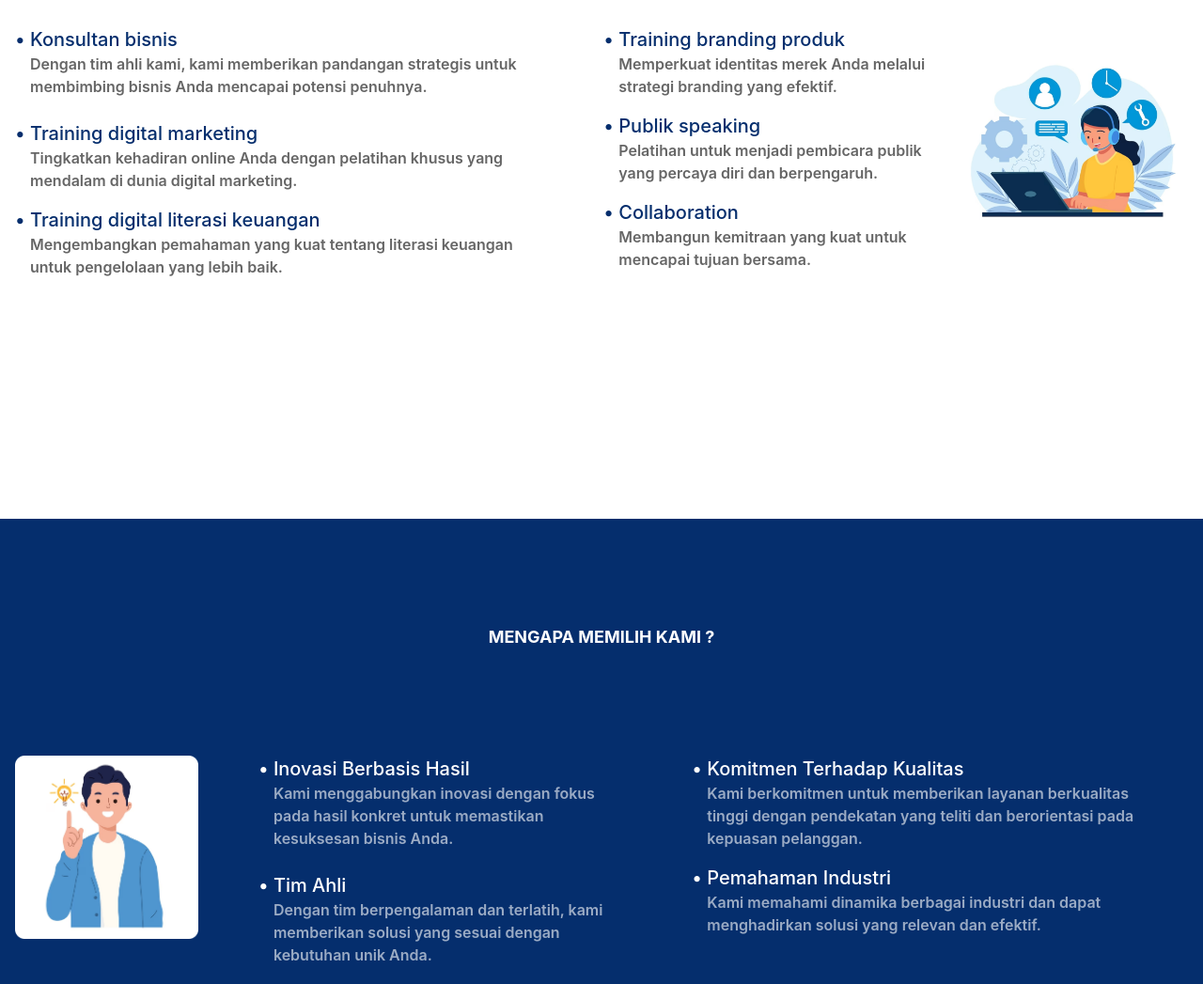
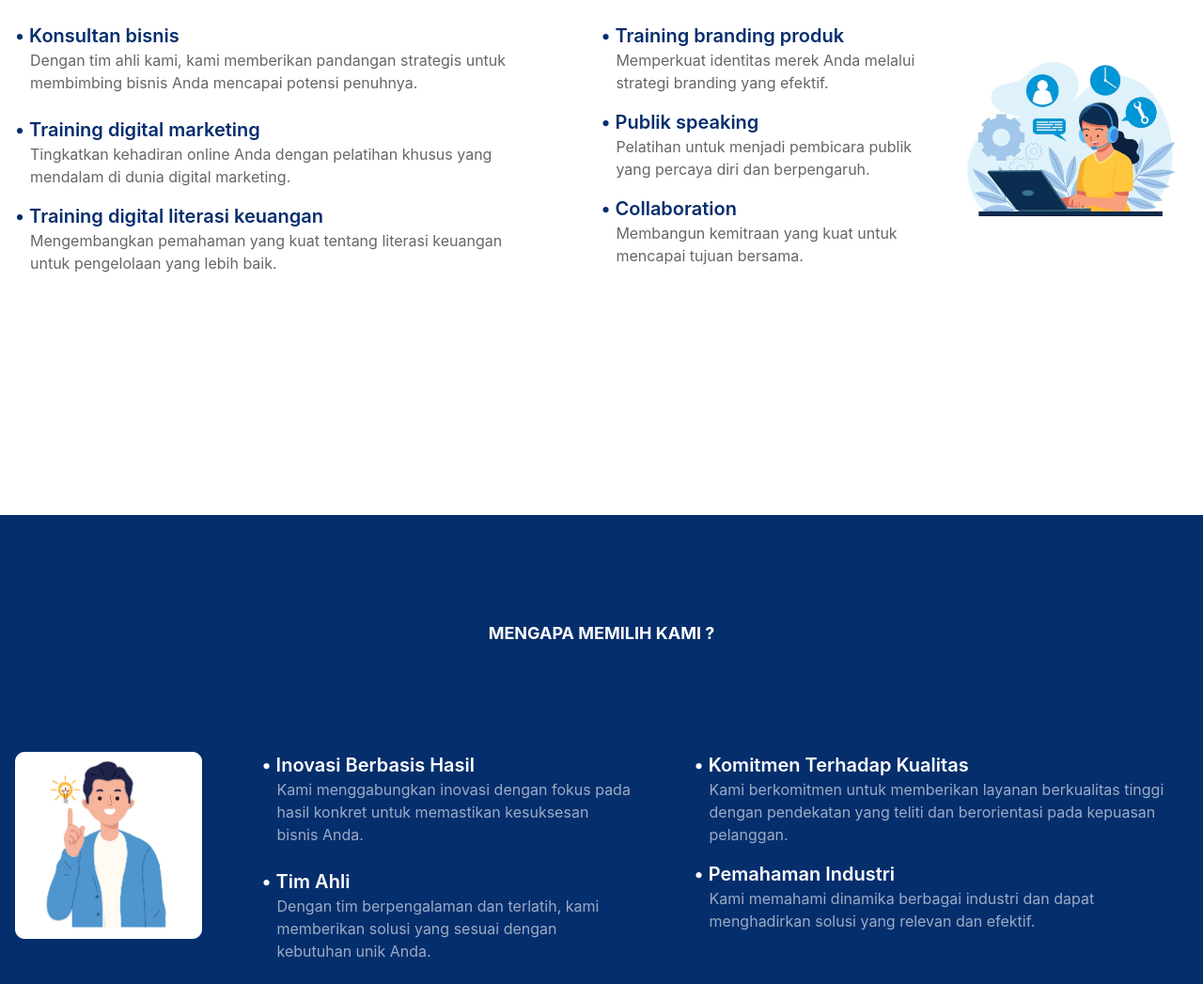
Before and after one commit to adinghabsyi/funvita-indonesia, a website: page public/index.html in a window 1280 px wide. Shown: the part 1580-2627 px from the top of the page at 94% size. Drawn offline with nearby package versions, Linux system fonts and the light colour scheme.

Commit message:
fix font text

```diff
--- a/public/index.html
+++ b/public/index.html
@@ -244,7 +244,7 @@
     <!-- Layanan Section Start -->
     <section id="service" class="py-12 mb-32 lg:py-28">
       <div class="container mx-auto">
-        <h4 class="font-bold uppercase text-center text-primary text-2xl mb-28">
+        <h4 class="font-bold uppercase text-center text-primary text-lg mb-28">
           Layanan Utama
         </h4>
         <div class="flex flex-col lg:flex-row">
@@ -254,26 +254,28 @@
             data-aos-duration="3000"
           >
             <div class="mb-6">
-              <p class="font-medium text-xl text-primary">• Konsultan bisnis</p>
-              <p class="font-semibold text-dark opacity-60 pl-4">
+              <p class="font-semibold text-xl text-primary">
+                • Konsultan bisnis
+              </p>
+              <p class="font-thin text-dark opacity-60 pl-4">
                 Dengan tim ahli kami, kami memberikan pandangan strategis untuk
                 membimbing bisnis Anda mencapai potensi penuhnya.
               </p>
             </div>
             <div class="mb-4">
-              <p class="font-medium text-xl text-primary">
+              <p class="font-semibold text-xl text-primary">
                 • Training digital marketing
               </p>
-              <p class="font-semibold text-dark opacity-60 pl-4">
+              <p class="font-thin text-dark opacity-60 pl-4">
                 Tingkatkan kehadiran online Anda dengan pelatihan khusus yang
                 mendalam di dunia digital marketing.
               </p>
             </div>
             <div class="mb-4">
-              <p class="font-medium text-xl text-primary">
+              <p class="font-semibold text-xl text-primary">
                 • Training digital literasi keuangan
               </p>
-              <p class="font-semibold text-dark opacity-60 pl-4">
+              <p class="font-thin text-dark opacity-60 pl-4">
                 Mengembangkan pemahaman yang kuat tentang literasi keuangan
                 untuk pengelolaan yang lebih baik.
               </p>
@@ -285,24 +287,26 @@
             data-aos-duration="3000"
           >
             <div class="mb-4">
-              <p class="font-medium text-xl text-primary">
+              <p class="font-semibold text-xl text-primary">
                 • Training branding produk
               </p>
-              <p class="font-semibold text-dark opacity-60 pl-4">
+              <p class="font-thin text-dark opacity-60 pl-4">
                 Memperkuat identitas merek Anda melalui strategi branding yang
                 efektif.
               </p>
             </div>
             <div class="mb-4">
-              <p class="font-medium text-xl text-primary">• Publik speaking</p>
-              <p class="font-semibold text-dark opacity-60 pl-4">
+              <p class="font-semibold text-xl text-primary">
+                • Publik speaking
+              </p>
+              <p class="font-thin text-dark opacity-60 pl-4">
                 Pelatihan untuk menjadi pembicara publik yang percaya diri dan
                 berpengaruh.
               </p>
             </div>
             <div class="mb-4">
-              <p class="font-medium text-xl text-primary">• Collaboration</p>
-              <p class="font-semibold text-dark opacity-60 pl-4">
+              <p class="font-semibold text-xl text-primary">• Collaboration</p>
+              <p class="font-thin text-dark opacity-60 pl-4">
                 Membangun kemitraan yang kuat untuk mencapai tujuan bersama.
               </p>
             </div>
@@ -348,17 +352,17 @@
           </div>
           <div class="lg:mb-0 lg:mr-16 lg:ml-16">
             <div class="mb-6">
-              <p class="font-medium text-xl text-white">
+              <p class="font-semibold text-xl text-white">
                 • Inovasi Berbasis Hasil
               </p>
-              <p class="font-semibold text-white opacity-60 pl-4">
+              <p class="font-light text-white opacity-60 pl-4">
                 Kami menggabungkan inovasi dengan fokus pada hasil konkret untuk
                 memastikan kesuksesan bisnis Anda.
               </p>
             </div>
             <div class="mb-4">
-              <p class="font-medium text-xl text-white">• Tim Ahli</p>
-              <p class="font-semibold text-white opacity-60 pl-4">
+              <p class="font-semibold text-xl text-white">• Tim Ahli</p>
+              <p class="font-light text-white opacity-60 pl-4">
                 Dengan tim berpengalaman dan terlatih, kami memberikan solusi
                 yang sesuai dengan kebutuhan unik Anda.
               </p>
@@ -366,18 +370,20 @@
           </div>
           <div class="mb-8 lg:mb-0 lg:mr-4">
             <div class="mb-4">
-              <p class="font-medium text-xl text-white">
+              <p class="font-semibold text-xl text-white">
                 • Komitmen Terhadap Kualitas
               </p>
-              <p class="font-semibold text-white opacity-60 pl-4">
+              <p class="font-light text-white opacity-60 pl-4">
                 Kami berkomitmen untuk memberikan layanan berkualitas tinggi
                 dengan pendekatan yang teliti dan berorientasi pada kepuasan
                 pelanggan.
               </p>
             </div>
             <div class="mb-4">
-              <p class="font-medium text-xl text-white">• Pemahaman Industri</p>
-              <p class="font-semibold text-white opacity-60 pl-4">
+              <p class="font-semibold text-xl text-white">
+                • Pemahaman Industri
+              </p>
+              <p class="font-light text-white opacity-60 pl-4">
                 Kami memahami dinamika berbagai industri dan dapat menghadirkan
                 solusi yang relevan dan efektif.
               </p>
```
